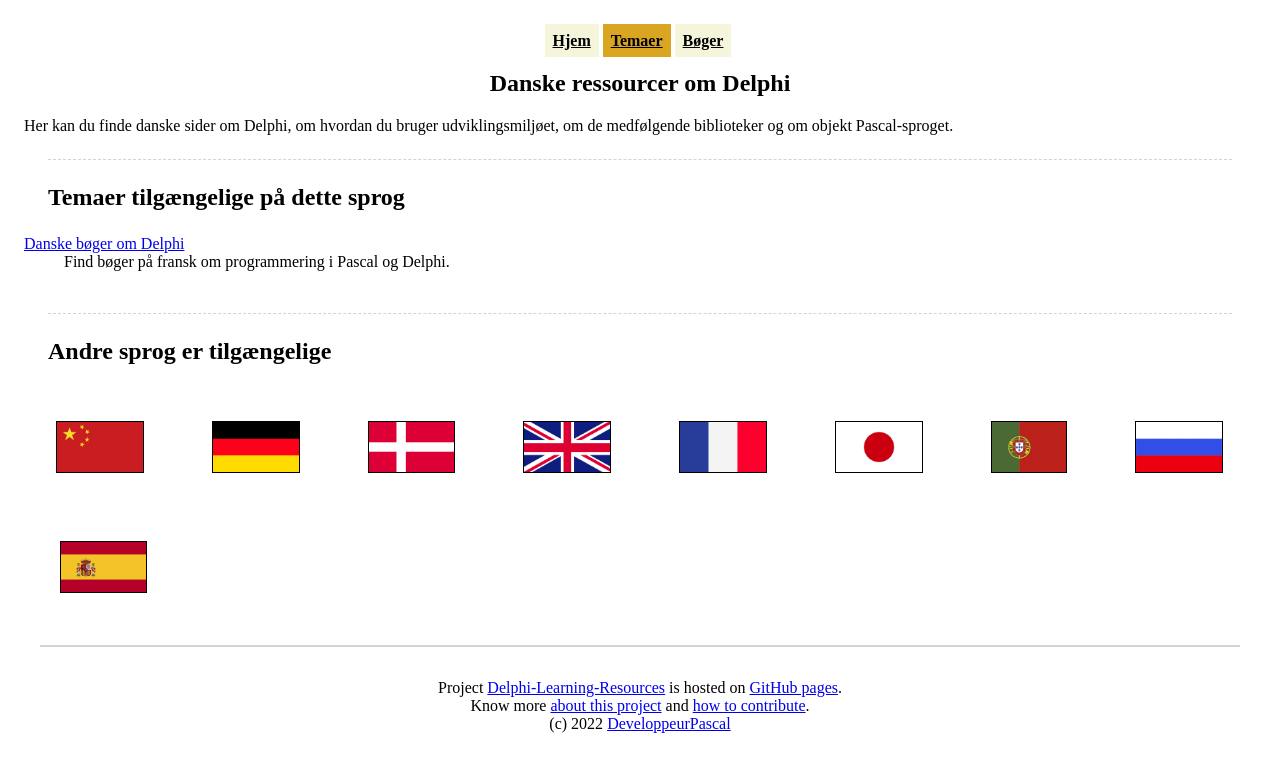
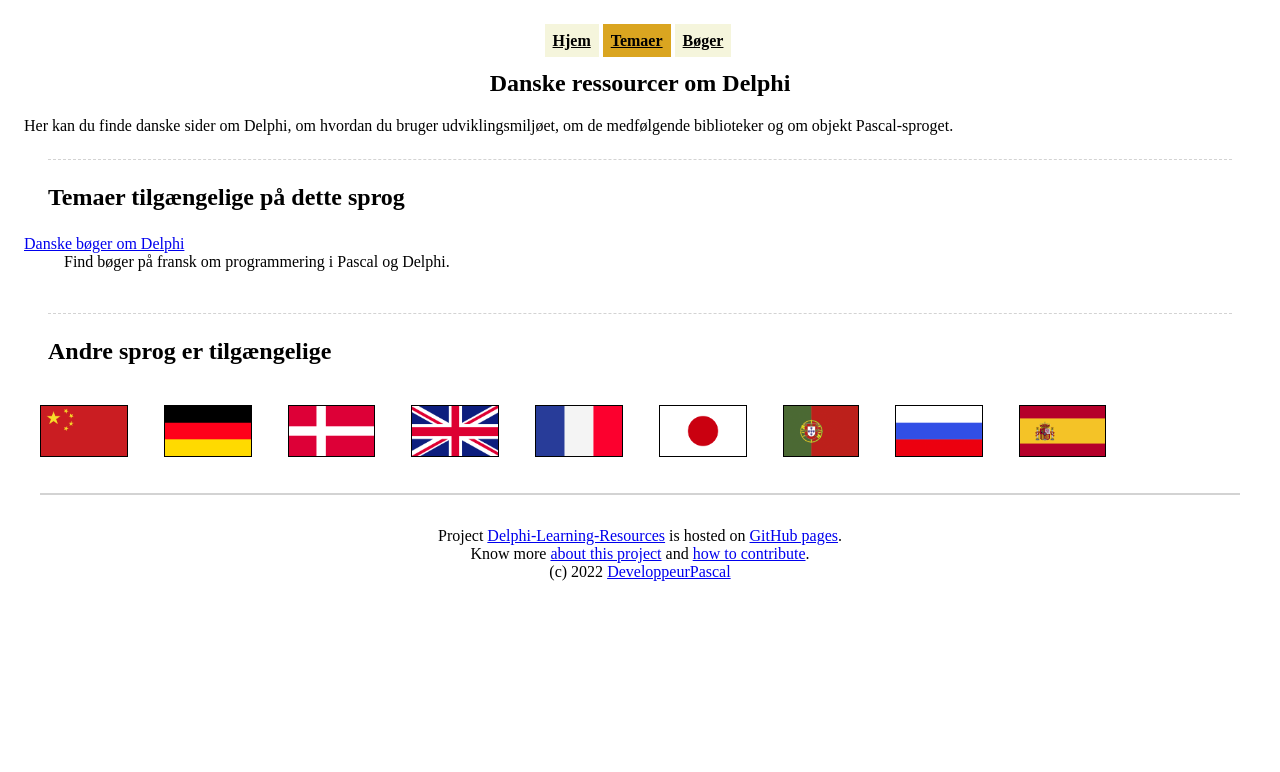
Before and after one commit to DeveloppeurPascal/Delphi-Learning-Resources, a Jekyll site: the page built from _data_languages/dk.md, in a window 1280 px wide. Shown: the top 772 px of the page. Built offline with Jekyll 4.4.1, drawn with Linux system fonts in a browser that asks for light colours.

Commit message:
changed margin around thumbs of flags

```diff
--- a/css/styles.css
+++ b/css/styles.css
@@ -75,5 +75,5 @@ footer {
 	border-width : 1px;
 	border-color: #000000;
 	border-style: solid;
-	margin: 2em;
+	margin: 1em;
 }
```
